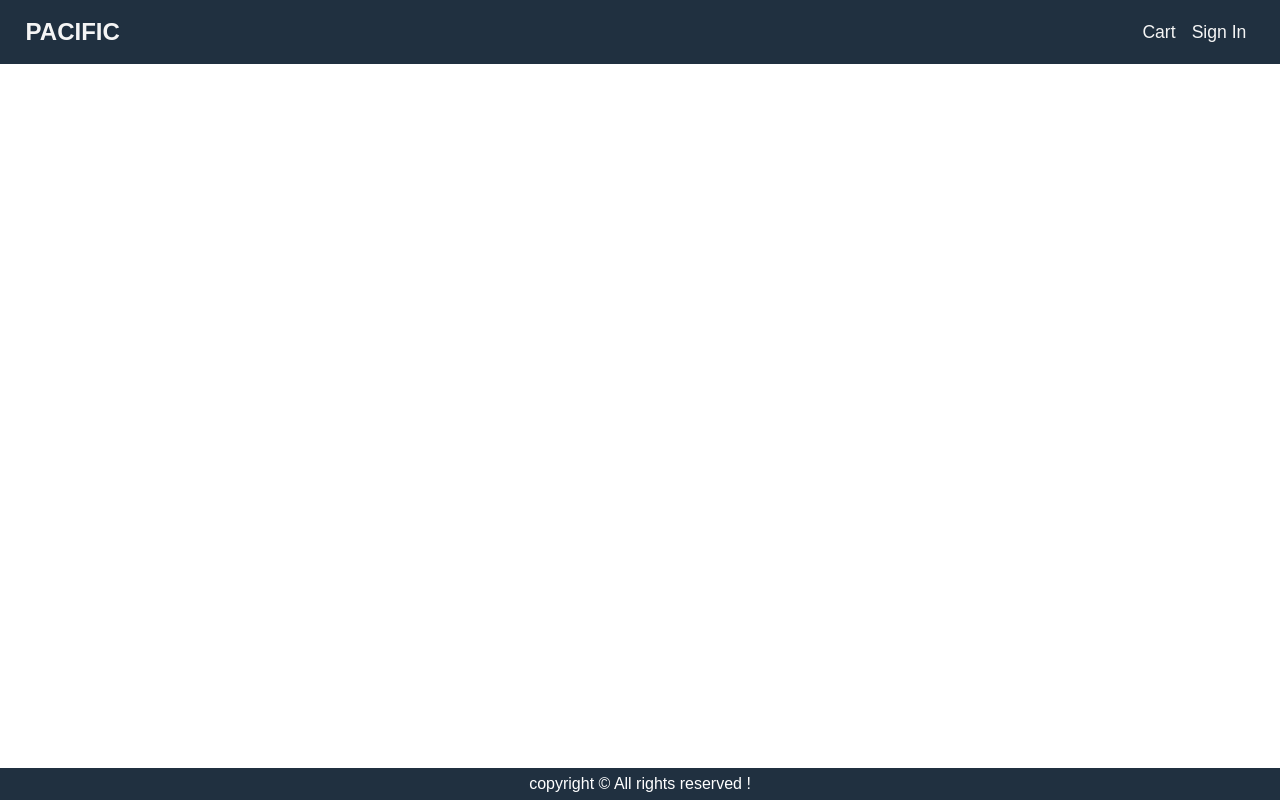
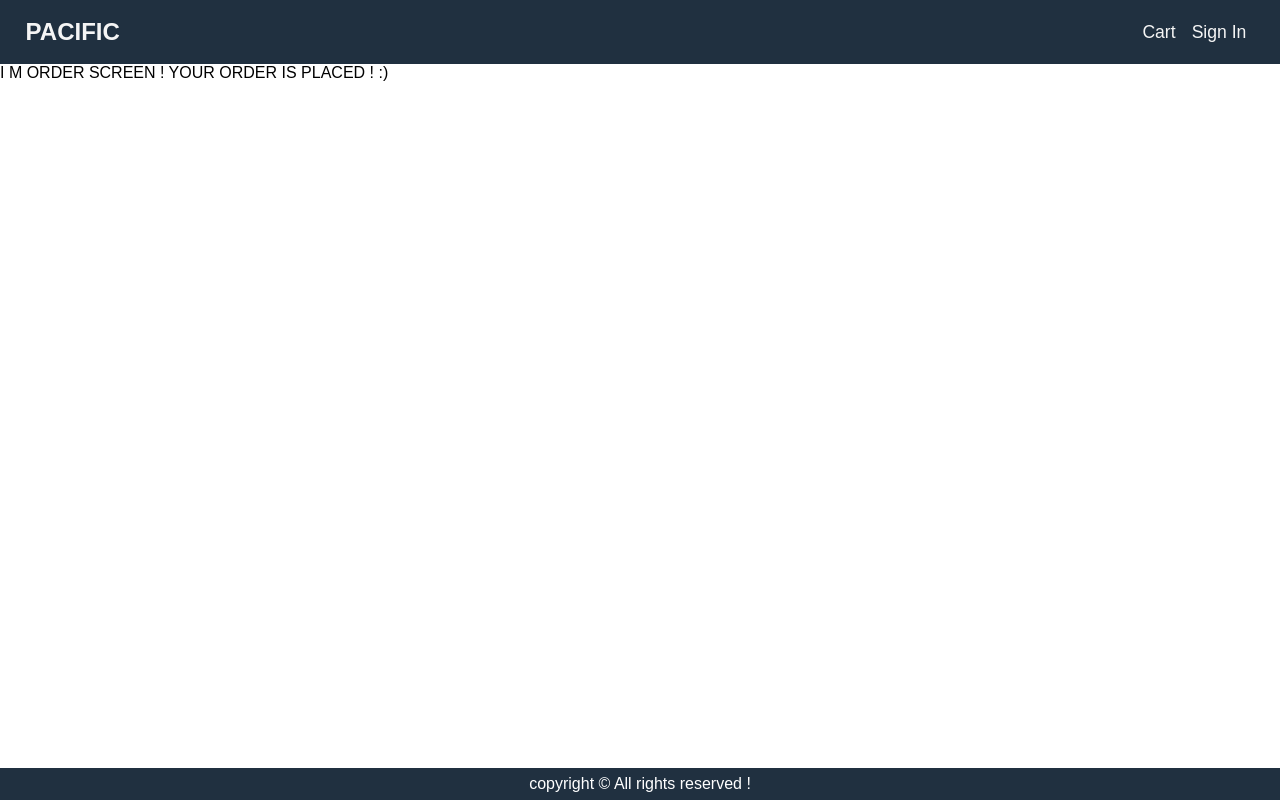
Before and after one commit to inderjeetofc/pacific-ecom-app, a React (Create React App) app in the folder front-end/: page /order/1 in a window 1280 px wide. Built offline with nearby package versions, Linux system fonts and the light colour scheme.

Commit message:
added text to order placed page

```diff
--- a/front-end/src/App.js
+++ b/front-end/src/App.js
@@ -10,6 +10,7 @@ import { userSignoutAction } from "./state/actions/userActions";
 import RegisterScreen from "./screens/RegisterScreen";
 import PaymentScreen from "./screens/PaymentScreen";
 import PlaceOrderScreen from "./screens/PlaceOrderScreen";
+import OrderScreen from "./screens/OrderScreen";
 function App() {
   const dispatch = useDispatch()
   const userSignin = useSelector((state) => state.userSignin);
@@ -63,6 +64,7 @@ function App() {
           <Route path='/shipping' element={<ShippingScreen />}/>
           <Route path='/payment' element={<PaymentScreen />}/>
           <Route path='/placeOrder' element={<PlaceOrderScreen />}/>
+          <Route path='/order/:id' element={<OrderScreen />}/>
         </Routes>
       </main>
       <footer className="row center">
--- /dev/null
+++ b/front-end/src/screens/OrderScreen.js
@@ -0,0 +1,13 @@
+import React from 'react'
+import { useSelector } from 'react-redux';
+
+export default function OrderScreen() {
+    const orderCreate = useSelector(state => state.orderCreate)
+    const {orderDetails} = orderCreate;
+    console.log(orderDetails)
+    return (
+        <div>
+            I M ORDER SCREEN ! YOUR ORDER IS PLACED ! :)
+        </div>
+    )
+}
```
